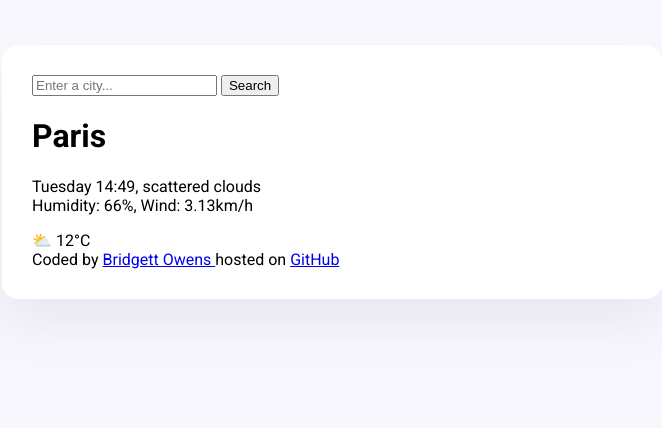
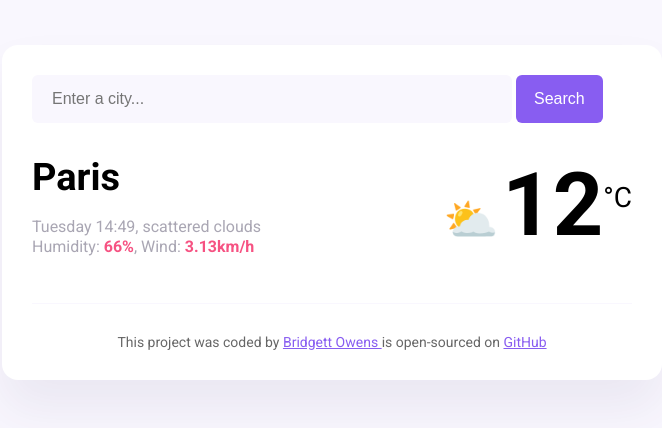
Before and after one commit to Bridgett76/tempestas, a plain HTML site: page index.html in a window 1280 px wide. Shown: the whole page, without its empty margins (308-970 px from the left). Drawn offline with Linux system fonts and the light colour scheme.

Commit message:
Added basic css

```diff
--- a/index.html
+++ b/index.html
@@ -15,25 +15,37 @@
   <body>
     <div class="app">
       <header>
-        <form>
-          <input type="search" placeholder="Enter a city..." required />
-          <input type="submit" value="Search" />
+        <form class="search-form">
+          <input
+            type="search"
+            placeholder="Enter a city..."
+            required
+            class="search-form-input"
+          />
+          <input type="submit" value="Search" class="search-form-button" />
         </form>
       </header>
       <main>
-        <div>
-          <h1>Paris</h1>
-          <p>
-            Tuesday 14:49, scattered clouds
-            <br />
-            Humidity: 66%, Wind: 3.13km/h
-          </p>
+        <div class="weather-app-data">
+          <div>
+            <h1 class="weather-app-city">Paris</h1>
+            <p class="weather-app-details">
+              Tuesday 14:49, scattered clouds
+              <br />
+              Humidity: <strong>66%</strong>, Wind: <strong>3.13km/h</strong>
+            </p>
+          </div>
+          <div class="weather-current-temp">
+            <span class="weather-app-icon">⛅</span>
+            <span class="weather-app-temp">12</span
+            ><span class="weather-app-unit">°C</span>
+          </div>
         </div>
-        <div>⛅ 12°C</div>
       </main>
       <footer>
-        Coded by
-        <a href="https://github.com/Bridgett76">Bridgett Owens </a> hosted on
+        This project was coded by
+        <a href="https://github.com/Bridgett76">Bridgett Owens </a> is
+        open-sourced on
         <a href="https://github.com/Bridgett76/tempestas">GitHub</a>
       </footer>
     </div>
--- a/src/style.css
+++ b/src/style.css
@@ -11,3 +11,73 @@ body {
   max-width: 600px;
   padding: 30px;
 }
+
+.search-form-input {
+  background-color: #f9f7fe;
+  border: none;
+  border-radius: 6px;
+  font-size: 16px;
+  padding: 15px 20px;
+  width: 80%;
+}
+
+.search-form-button {
+  background: #885df1;
+  border: none;
+  border-radius: 6px;
+  color: #ffffff;
+  font-size: 16px;
+  padding: 15px 18px;
+}
+
+main {
+  padding: 30px 0;
+}
+
+.weather-app-data {
+  display: flex;
+  justify-content: space-between;
+}
+
+.weather-app-city {
+  font-size: 38px;
+  line-height: 48px;
+  margin: 0;
+}
+
+.weather-app-details {
+  color: rgba(39, 33, 66, 0.4);
+  font-size: 16px;
+  line-height: 20px;
+}
+.weather-app-details strong {
+  color: #f65282;
+}
+
+.weather-app-icon {
+  font-size: 44px;
+  margin-bottom: 30px;
+}
+
+.weather-app-temp {
+  font-size: 88px;
+  font-weight: bold;
+}
+
+.weather-app-unit {
+  font-size: 28px;
+  position: relative;
+  bottom: 28px;
+}
+
+a {
+  color: #885df1;
+}
+
+footer {
+  border-top: 1px solid #f9f7fe;
+  color: rgba(0, 0, 0, 0.6);
+  font-size: 14px;
+  padding-top: 30px;
+  text-align: center;
+}
```
